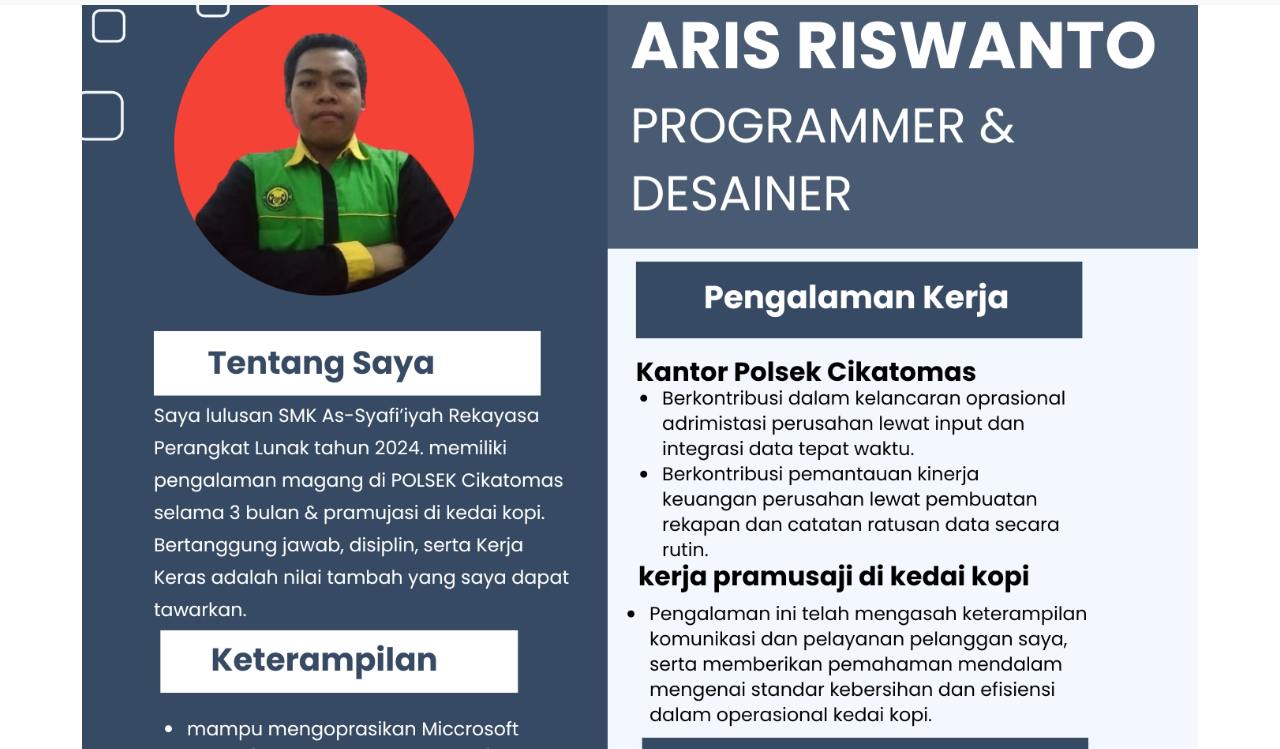
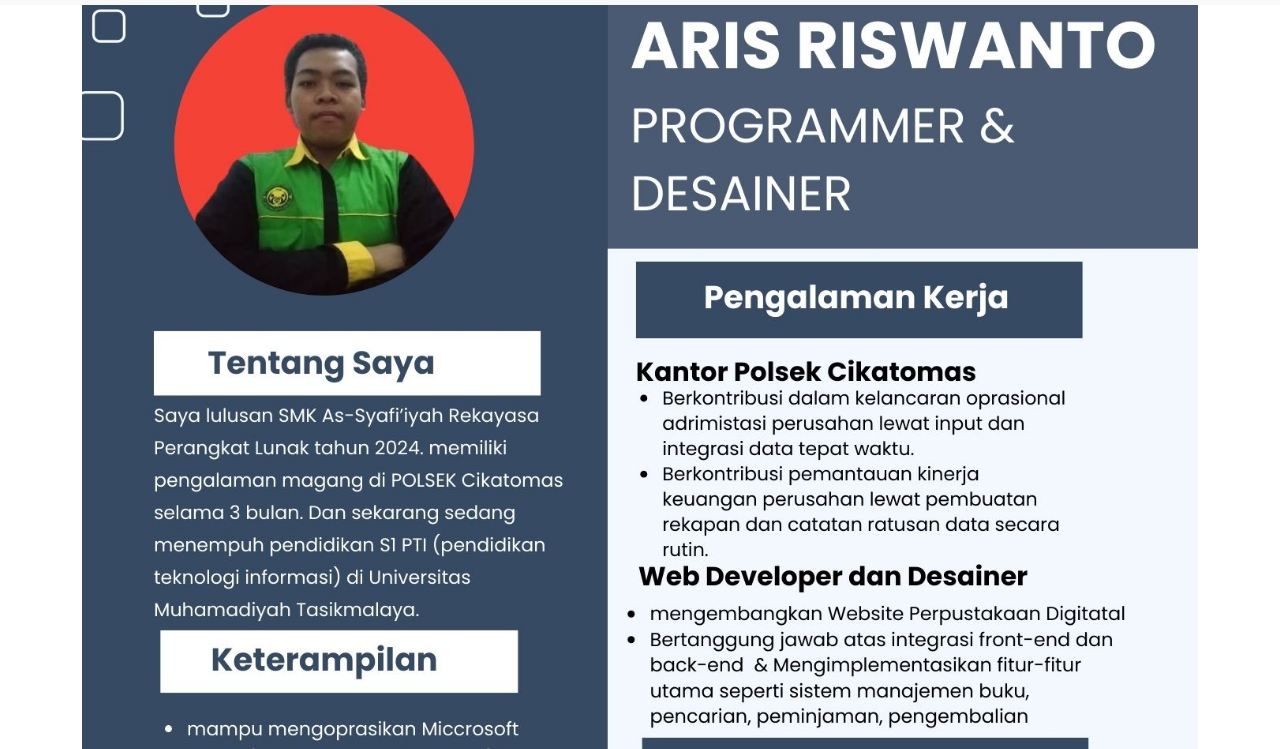
Before and after one commit to jangaris/postofoliomypribadi, a plain HTML site: page cv.html in a window 1280 px wide. Shown: the part 51-800 px from the top of the page. Drawn offline with nearby package versions, Linux system fonts and the light colour scheme.

Commit message:
mengganti cv

```diff
--- a/cv.html
+++ b/cv.html
@@ -18,11 +18,7 @@
       </div>
     </nav>
     <div class="container">
-      <img
-        src="Putih & Hijau Tua Modern Koki Surat Lamaran Kerja.png"
-        alt="c:\Users\user\Downloads\Putih & Hijau Tua Modern Koki Surat Lamaran Kerja.png"
-        class="img-fluid"
-      />
+      <img src="cv online.jpg" alt="cv online.jpg" class="img-fluid" />
     </div>
     <script
       src="https://cdn.jsdelivr.net/npm/bootstrap@5.3.3/dist/js/bootstrap.bundle.min.js"
```
Also changed, not shown: Putih & Hijau Tua Modern Koki Surat Lamaran Kerja.png (deleted), cv online.jpg (added).
